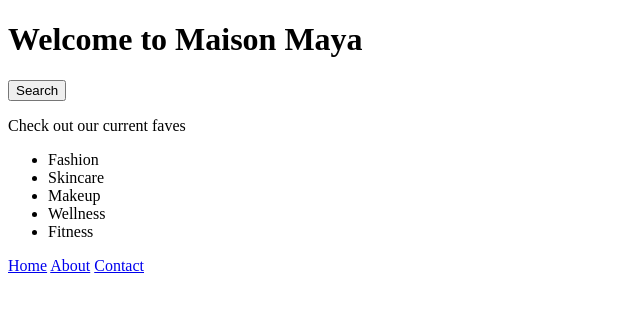
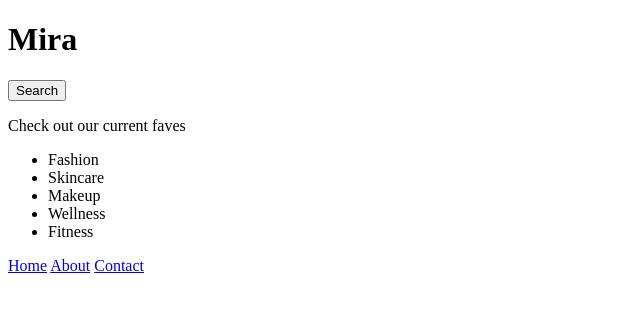
Before and after one commit to MayaK15/class-2-practice, a plain HTML site: page index.html in a window 1280 px wide. Shown: the whole page, without its empty margins (0-640 px from the left). Drawn offline with Linux system fonts and the light colour scheme.

Commit message:
Update index.html

```diff
--- a/index.html
+++ b/index.html
@@ -6,7 +6,7 @@
 </head>
 <body>
 
-    <h1>Welcome to Maison Maya</h1>
+    <h1>Mira</h1>
     <div class="buttons">
         <button class="">Search</button>
     </div>
```
